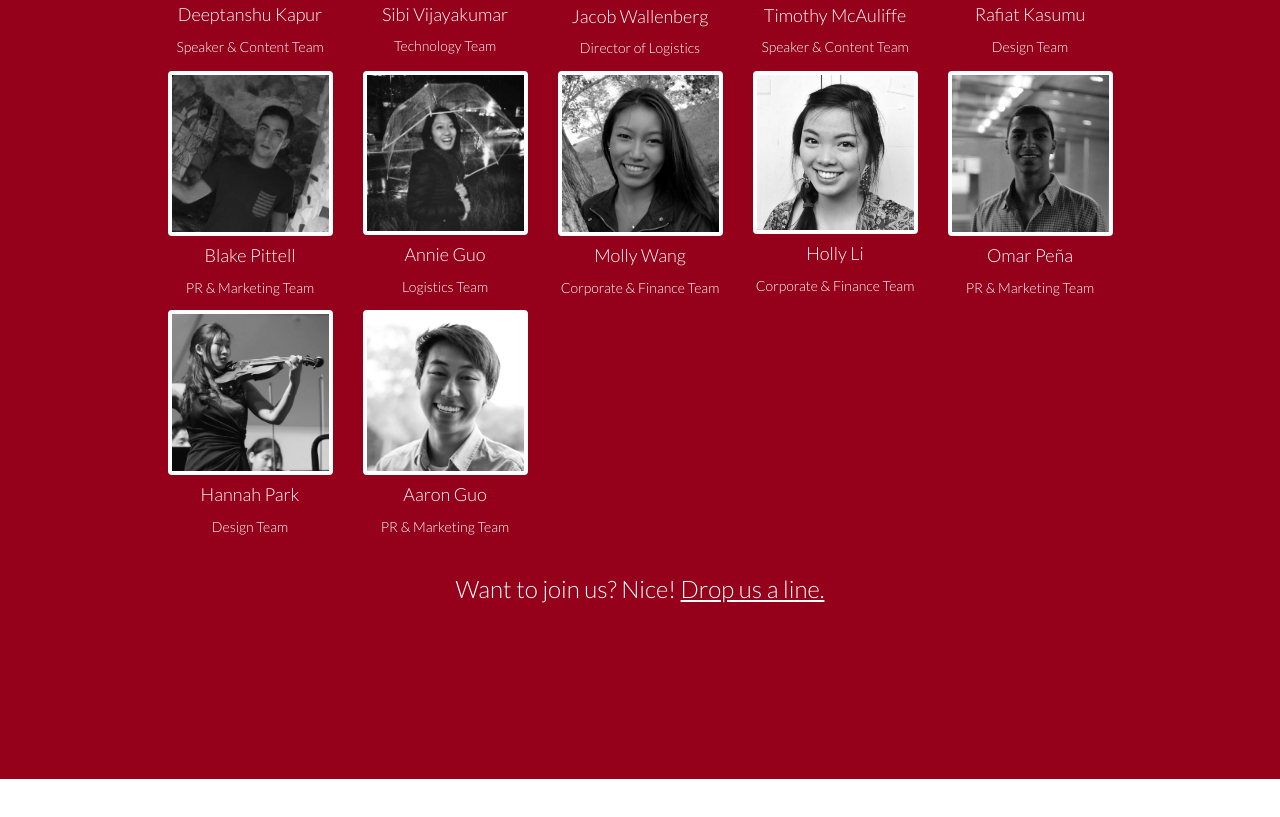
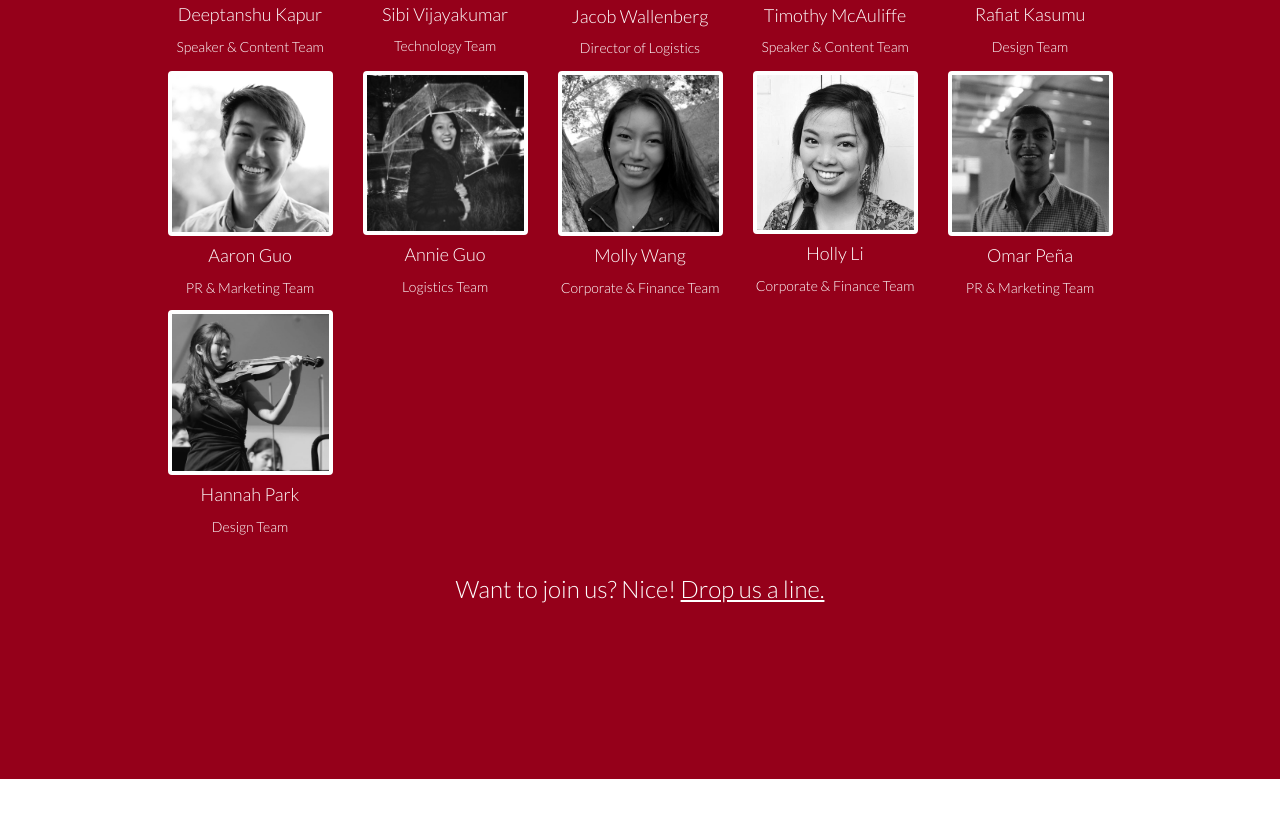
Before and after one commit to armant/TEDxPenn, a plain HTML site: page index.html in a window 1280 px wide. Shown: the part 3819-4636 px from the top of the page. Drawn offline with nearby package versions, Linux system fonts and the light colour scheme.

Commit message:
Content changes

```diff
--- a/index.html
+++ b/index.html
@@ -499,13 +499,15 @@
             <!-- FIFTH ROW -->
             <div class="row">
                 <div class="col-md-2 col-md-offset-1 col-xs-6 portfolio-item">
-                    <img src="img/Blake.jpg" class="img-responsive portraits"
+                    <img src="img/Aaron.jpg" class="img-responsive portraits"
                             alt="team member photo" data-container="body"
                             data-toggle="popover" data-placement="bottom"
-                            data-content="Blake is a sophomore from New York studying Communication and Consumer Psychology. He enjoys surfing, listening to music, and watching movies. As the Director of Marketing and Promotions for Stand Up NY Comedy Club, Blake understands what it takes for an event to be a success (not to mention the value of a good sense of humor).">
+                            data-content="Aaron is a student at the University of Pennsylvania pursuing a dual-degree in Systems Science Engineering and Finance & Environmental Management. He has previously worked with Angler Environmental, a regional environmental consulting firm, as well as several sustainability-based initiatives. At Penn, he is also involved with the American Academy of Environmental Engineers and Scientists and other environmentally-focused organizations. Aaron is eager to learn more about the applications of environmental policy and to explore the dynamic field of environmentally-driven business development.">
                     <div class="portfolio-caption">
-                        <center><h4 class="white">Blake Pittell</h4>
-                        <p class="white">PR & Marketing Team</p></center>
+                        <center><h4 class="white">Aaron Guo</h4>
+                        <p class="white">
+                            PR & Marketing Team
+                        </p></center>
                     </div>
                 </div>
 
@@ -573,19 +575,6 @@
                     <div class="portfolio-caption">
                         <center><h4 class="white">Hannah Park</h4>
                         <p class="white">Design Team</p></center>
-                    </div>
-                </div>
-
-                <div class="col-md-2 col-xs-6 portfolio-item">
-                    <img src="img/Aaron.jpg" class="img-responsive portraits"
-                            alt="team member photo" data-container="body"
-                            data-toggle="popover" data-placement="bottom"
-                            data-content="Aaron is a student at the University of Pennsylvania pursuing a dual-degree in Systems Science Engineering and Finance & Environmental Management. He has previously worked with Angler Environmental, a regional environmental consulting firm, as well as several sustainability-based initiatives. At Penn, he is also involved with the American Academy of Environmental Engineers and Scientists and other environmentally-focused organizations. Aaron is eager to learn more about the applications of environmental policy and to explore the dynamic field of environmentally-driven business development.">
-                    <div class="portfolio-caption">
-                        <center><h4 class="white">Aaron Guo</h4>
-                        <p class="white">
-                            PR & Marketing Team
-                        </p></center>
                     </div>
                 </div>
 
```
